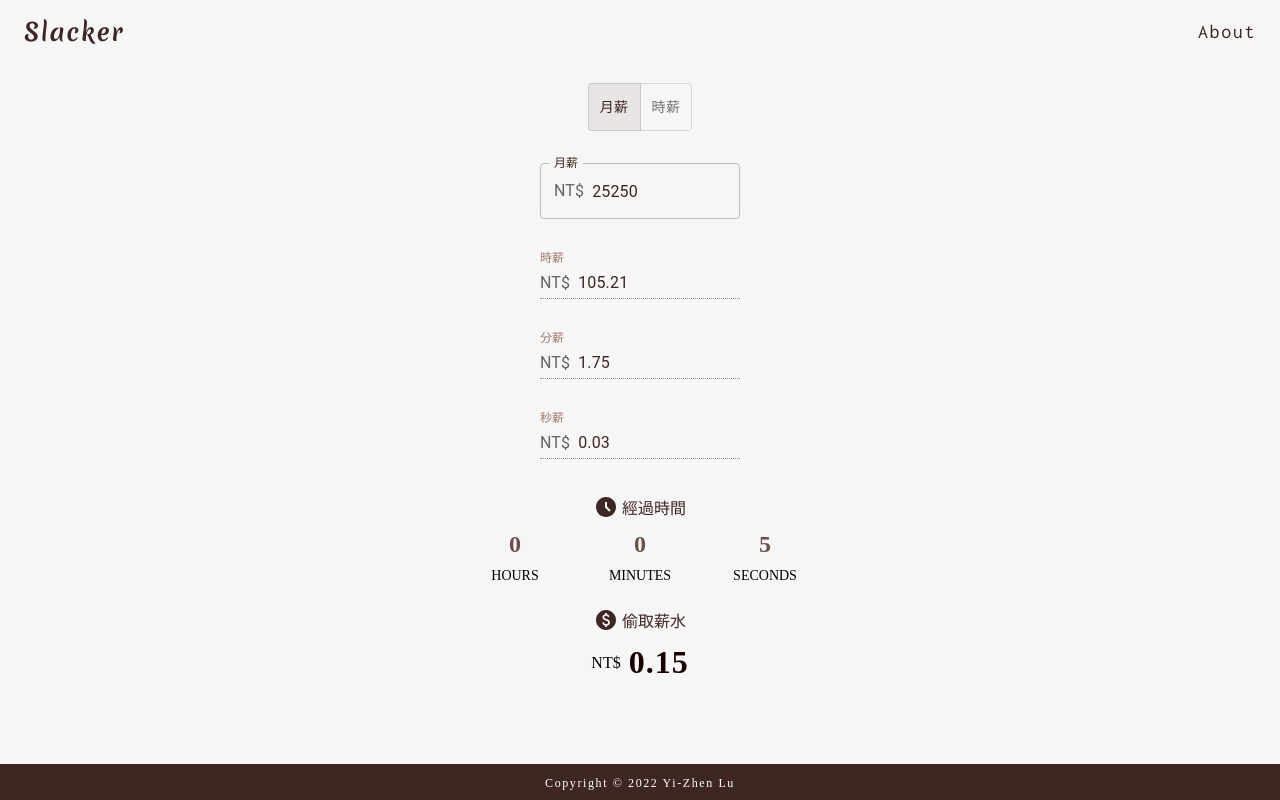
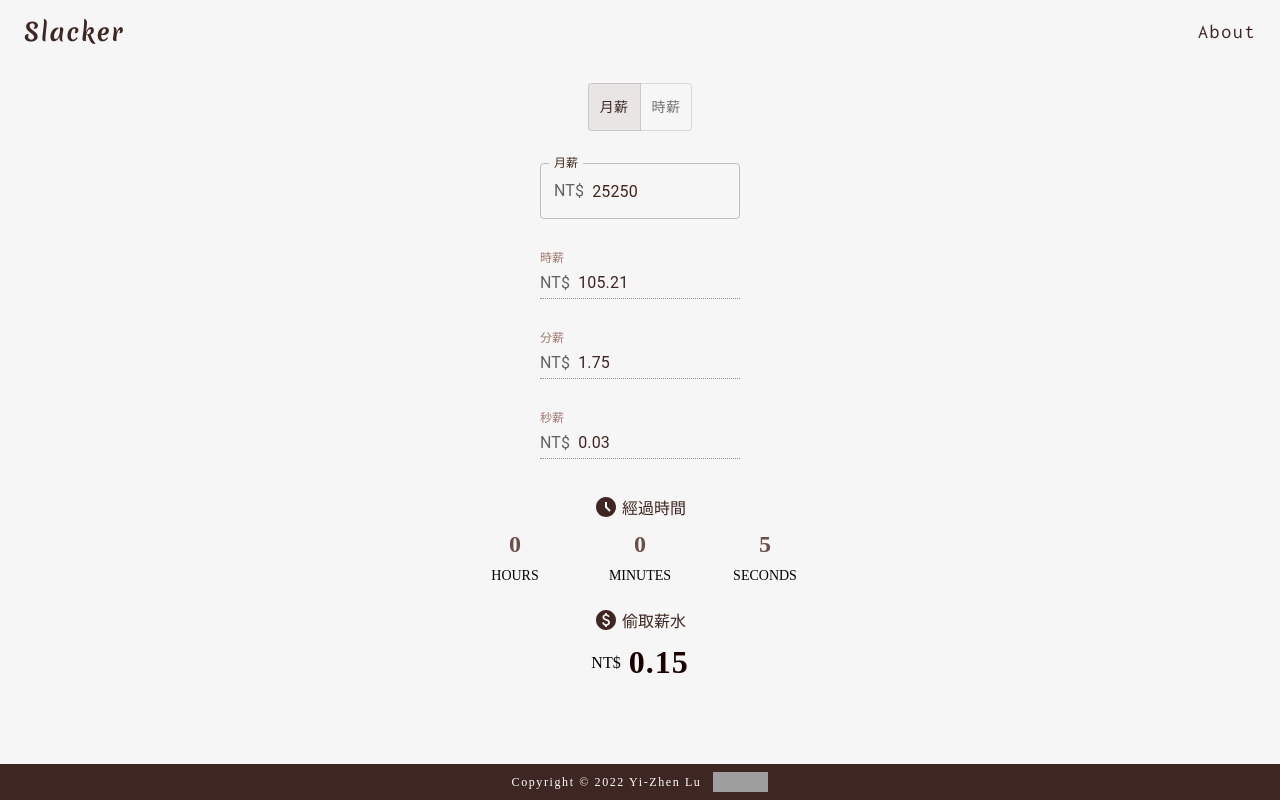
Before and after one commit to ellallu0903/react-slacker, a React (Create React App) app: page / in a window 1280 px wide. Built offline with nearby package versions, Linux system fonts and the light colour scheme; grey boxes are pictures that could not be loaded.

Commit message:
Feat: add GitHub star button on footer

```diff
--- a/src/components/layout/Footer.js
+++ b/src/components/layout/Footer.js
@@ -7,6 +7,7 @@ import style from "../../sass/layout.module.scss";
 
 const Footer = () => {
   return (
+    <footer>
       <Box
         className={style.footer}
         sx={{ height: "36px", background: theme.palette.primary.main }}
@@ -17,7 +18,6 @@ const Footer = () => {
           alignItems="center"
           sx={{ height: "100%" }}
         >
-        <footer>
           <Typography
             variant="div"
             noWrap
@@ -26,13 +26,22 @@ const Footer = () => {
               fontWeight: 400,
               letterSpacing: ".1rem",
               color: "#fff",
+              mr: 1.5,
             }}
           >
             Copyright © 2022 Yi-Zhen Lu
           </Typography>
-        </footer>
+          <iframe
+            src="https://ghbtns.com/github-btn.html?user=ellallu0903&repo=react-slacker&type=star&count=false"
+            frameborder="0"
+            scrolling="0"
+            width="55"
+            height="20"
+            title="GitHub"
+          ></iframe>
         </Grid>
       </Box>
+    </footer>
   );
 };
 
```
Lines whose indentation alone changed are shown as unchanged.
